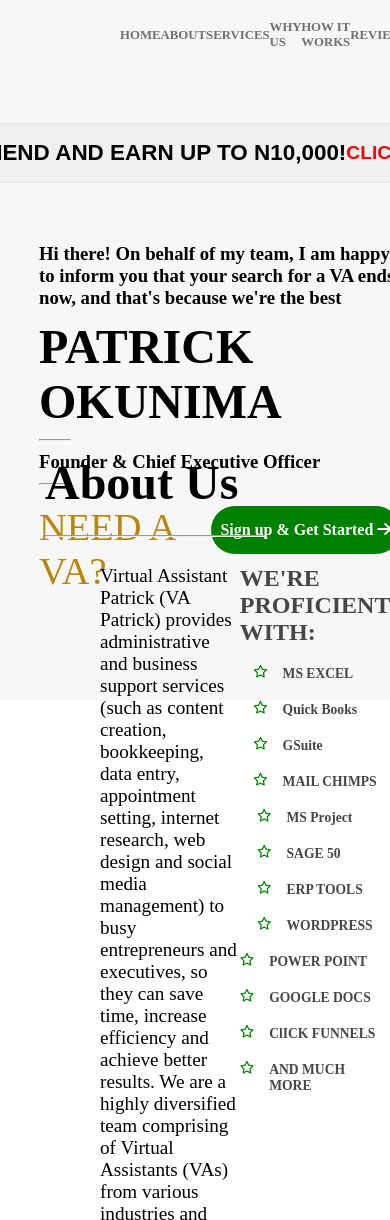
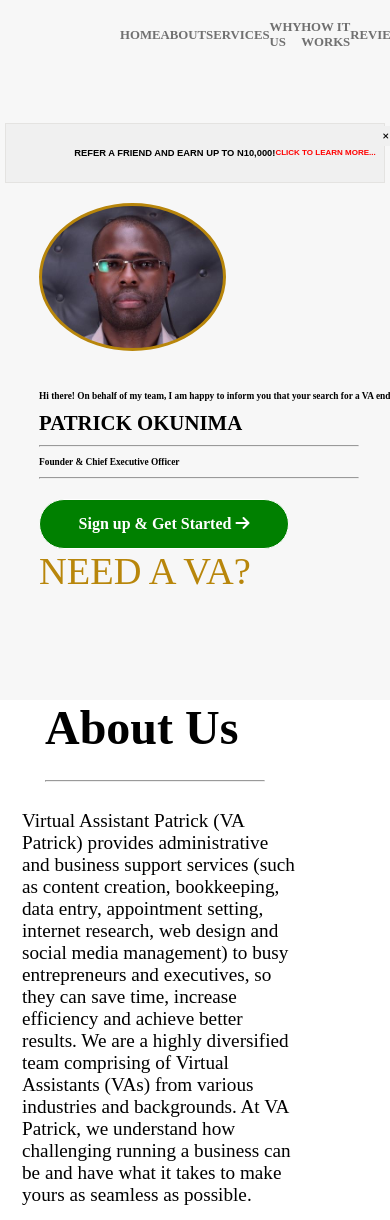
Before and after one commit to SyedBilal61/Front-End-Project, a plain HTML site: page index.html in a window 390 px wide. Shown: the top 1220 px of the page. Drawn offline with Linux system fonts and the light colour scheme.

Commit message:
new-branch

```diff
--- a/index.html
+++ b/index.html
@@ -7,6 +7,7 @@
     <link rel="stylesheet" href="style.css">
     <script src="https://kit.fontawesome.com/694a68cb06.js" crossorigin="anonymous"></script>
     <link rel="stylesheet" href="https://cdnjs.cloudflare.com/ajax/libs/font-awesome/6.5.1/css/all.min.css" integrity="sha512-DTOQO9RWCH3ppGqcWaEA1BIZOC6xxalwEsw9c2QQeAIftl+Vegovlnee1c9QX4TctnWMn13TZye+giMm8e2LwA==" crossorigin="anonymous" referrerpolicy="no-referrer" />
+    <link rel="stylesheet" href="mediaquery.css">
 </head>
 <body>
     <header>
@@ -62,7 +63,9 @@
                             </div>
                            </div>
                     </div>
-                    <div class="pro-photo"></div>
+                    <div class="pro-photo">
+
+                    </div>
                 </div>
                  </div>
         </main>
--- /dev/null
+++ b/mediaquery.css
@@ -0,0 +1,65 @@
+/**Responsiveness start**/
+
+@media (max-width :500px)
+{
+  h1 {
+    font-size: 1.2rem;
+  }
+  .head
+  {
+    overflow: hidden;
+  }
+  .add
+  {
+    font-size: 0.5rem;
+    width: 380px;
+  }
+  .profile
+  {
+    display: flex;
+    flex-direction: column-reverse;
+    font-size: 0.5rem;
+  }
+  .pro-info1 h1
+  {
+    font-size: 1.3rem;
+  }
+  .pro-info3
+  {
+    display: flex;
+    flex-direction: column-reverse;
+  }
+.pro-photo
+{
+    width: 60%;
+    height: 60%;
+}
+.about
+{
+    display: flex;
+    height: 300%;
+}
+.about2
+{
+    font-size: 0.2rem;
+    display: flex;
+    flex-direction: column;
+    font-size: 0.1rem;
+    height: 50%;
+width: 140%;
+}
+.about2B
+{
+width: 70%;
+font-size: 0.7rem;
+margin-left: 100px;
+font-size: 40%;
+}
+.Ser-2
+{
+    display: flex;
+    flex-direction: column;
+    height: 1100%;
+    overflow: hidden;
+}
+}
--- a/style.css
+++ b/style.css
@@ -940,3 +940,4 @@ align-items: center;
 {
     color: white;
 }
+/**project completed**/
```
